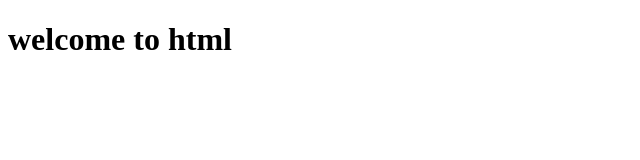
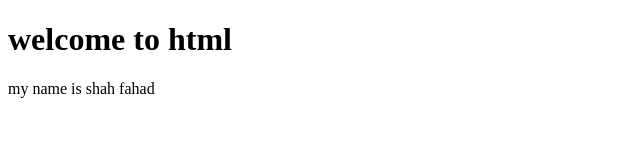
Before and after one commit to Shahfahad786/Practice, a plain HTML site: page index.html in a window 1280 px wide. Shown: the whole page, without its empty margins (0-640 px from the left). Drawn offline with Linux system fonts and the light colour scheme.

Commit message:
new changing

```diff
--- a/index.html
+++ b/index.html
@@ -7,7 +7,7 @@
 </head>
 <body>
     <h1>welcome to html</h1>
-
+    <p>my name is shah fahad </p>
 
 </body>
 </html>
```
